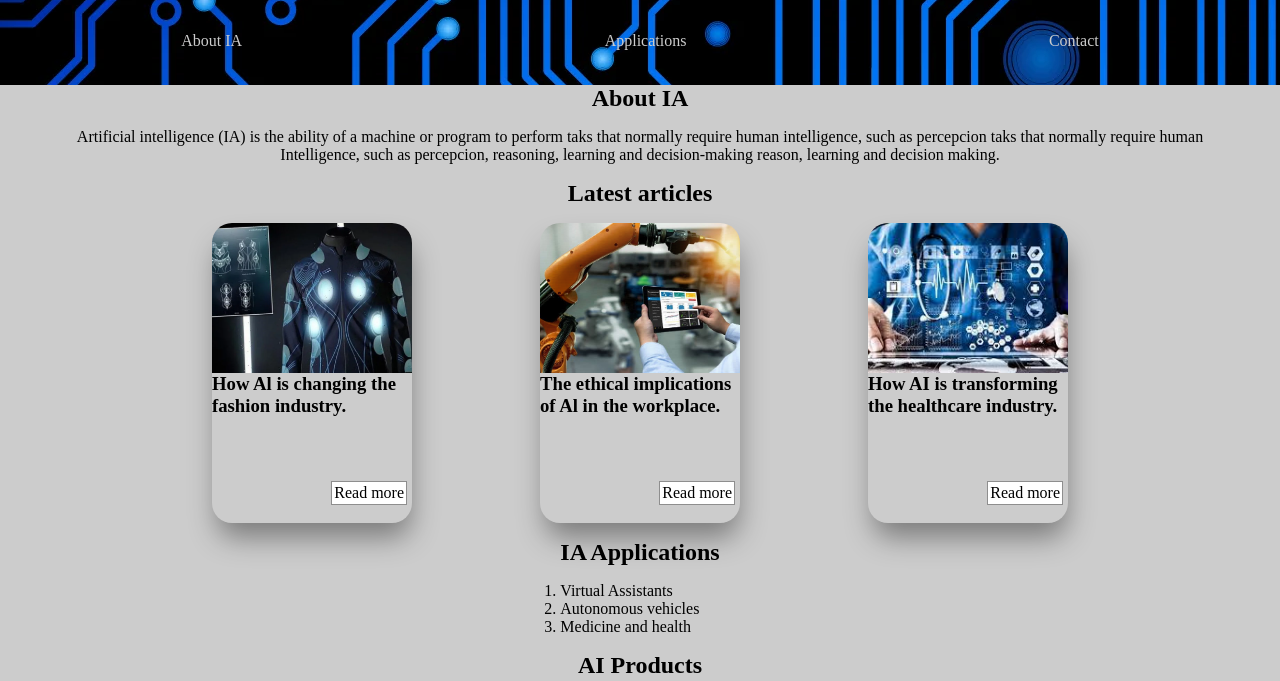
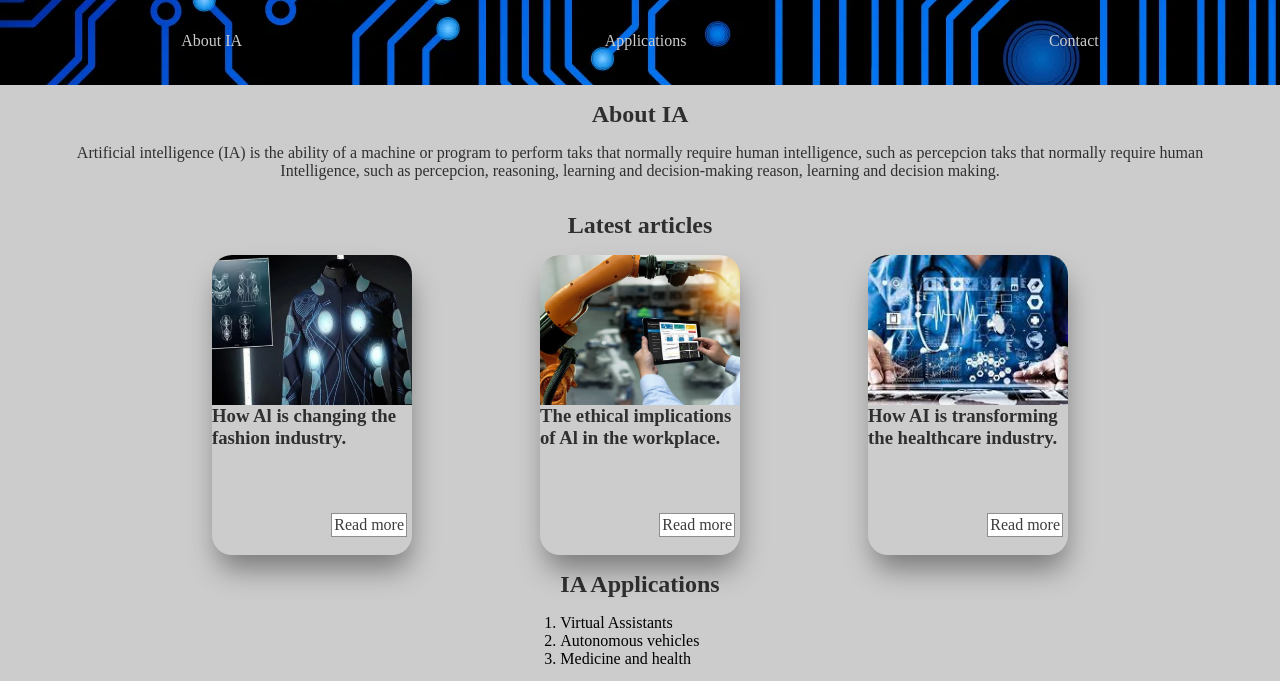
Before and after one commit to Delgaa/Checkpoint_Delgado-Ricardo-Eliseo, a plain HTML site: page index.html in a window 1280 px wide. Shown: the part 75-756 px from the top of the page. Drawn offline with Linux system fonts and the light colour scheme.

Commit message:
Checkpoint-Tema-1

```diff
--- a/assets/styles/main.css
+++ b/assets/styles/main.css
@@ -12,8 +12,8 @@ header{
     align-items: center;
     justify-content: space-evenly;
 }
-main>p{
-    width: 90vw;
+h2, h3, p, section>a, th{
+    color: rgba(0, 0, 0, 0.767);
 }
 section>h2{
     text-align: center;
@@ -34,8 +34,12 @@ main{
     align-items: center;
     gap: 1rem;
 }
+main>h2{
+    margin-top: 1rem;
+}
 main>p{
     text-align: center;
+    width: 90vw;
 }
 body{
     background-color: #ccc;
@@ -66,7 +70,6 @@ div>section{
 section>a{
     text-decoration: none;
     border: 1px solid rgba(0, 0, 0, 0.445);
-    color: black;
     background-color: white;
     padding: 2px;
     align-self: end;
```
